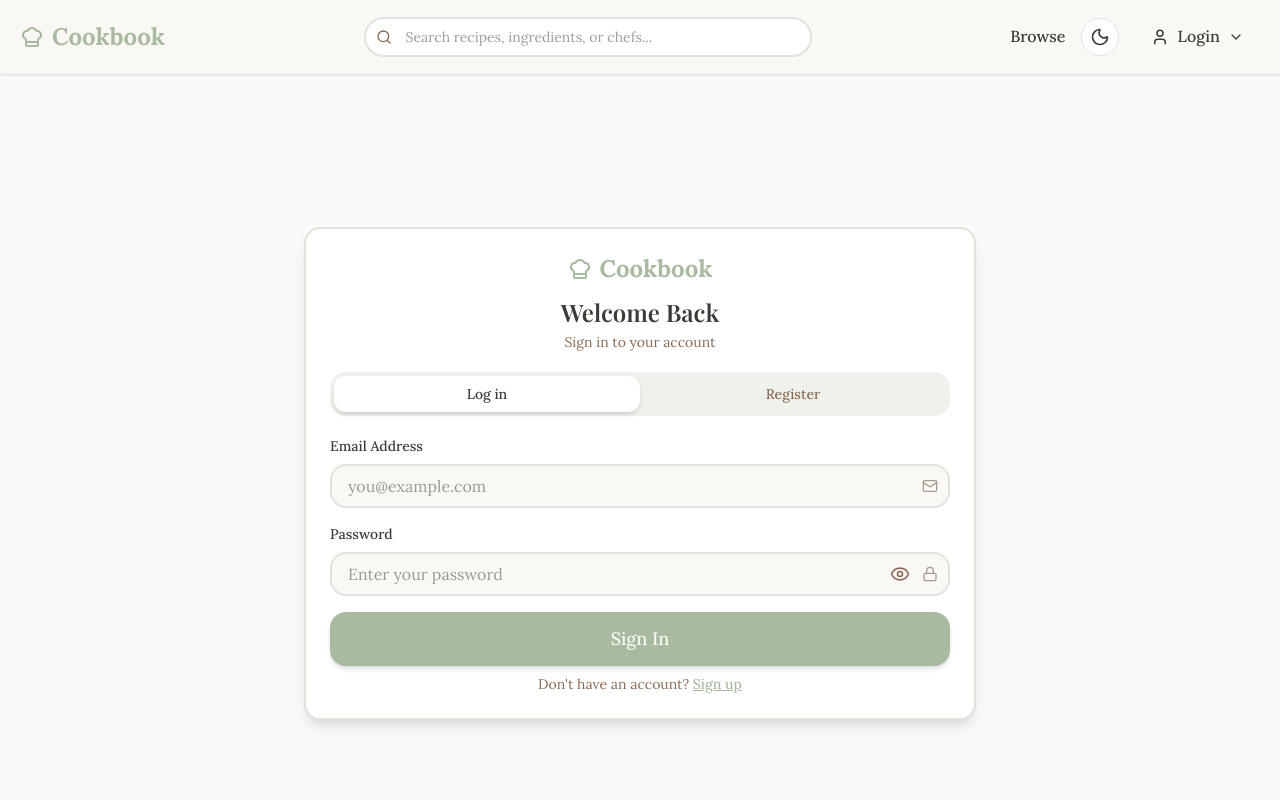
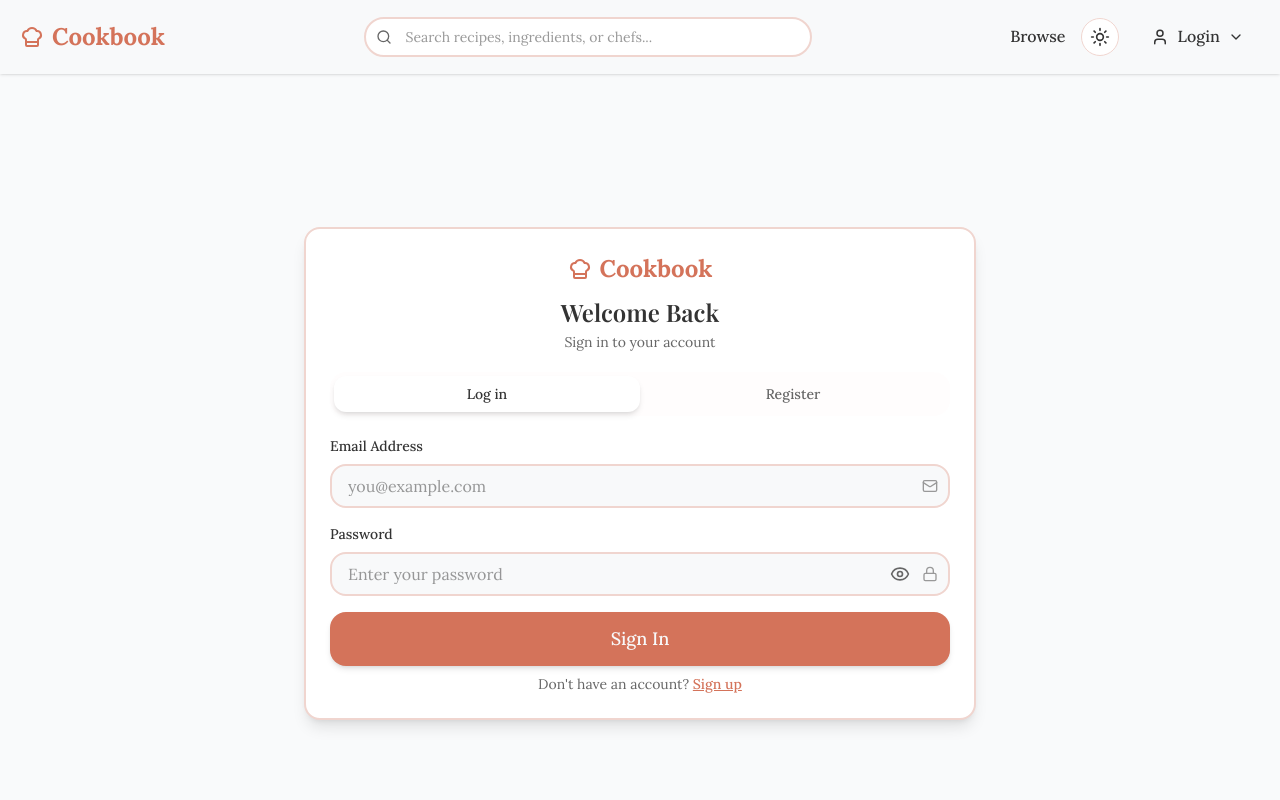
Before and after one commit to RhinoBytes/recipe-website, a Next.js app: page /auth in a window 1280 px wide. Shown: the top 800 px of the page. Built offline with nearby package versions, Linux system fonts and the light colour scheme; no server answers.

Commit message:
updated styling

```diff
--- a/app/layout.tsx
+++ b/app/layout.tsx
@@ -34,7 +34,7 @@ export default function RootLayout({
   children: React.ReactNode;
 }>) {
   return (
-    <html lang="en">
+    <html lang="en" data-theme="terracotta">
       <body
         className="antialiased"
       >
--- a/app/theme.css
+++ b/app/theme.css
@@ -1,43 +1,43 @@
 /**
  * Cottagecore Theme System
- * CSS custom properties for light and dark Cottagecore themes
+ * CSS custom properties for light, dark, and terracotta themes
  */
 
 /* Light Cottagecore Theme (Default) */
 :root,
-:root[data-theme='light-cottagecore'] {
+:root[data-theme="light-cottagecore"] {
   /* Background colors */
-  --bg: #FAF8F5;
-  --bg-secondary: #FFFFFF;
-  --bg-elevated: #FFFFFF;
+  --bg: #faf8f5;
+  --bg-secondary: #ffffff;
+  --bg-elevated: #ffffff;
 
   /* Text colors */
-  --text: #3E3B36;
-  --text-secondary: #8C6B56;
-  --text-muted: #A89B8F;
+  --text: #3e3b36;
+  --text-secondary: #8c6b56;
+  --text-muted: #a89b8f;
 
   /* Accent colors */
-  --accent: #A8BBA0;
-  --accent-hover: #92A589;
-  --accent-light: #C5D4BE;
+  --accent: #a8bba0;
+  --accent-hover: #92a589;
+  --accent-light: #c5d4be;
 
   /* Secondary accent */
-  --secondary: #EBC8C0;
-  --secondary-hover: #DDB3AA;
-  --secondary-light: #F5E0DC;
+  --secondary: #ebc8c0;
+  --secondary-hover: #ddb3aa;
+  --secondary-light: #f5e0dc;
 
   /* Highlight color */
-  --highlight: #F2E2B9;
-  --highlight-hover: #E6D4A3;
+  --highlight: #f2e2b9;
+  --highlight-hover: #e6d4a3;
 
   /* Border colors */
-  --border: #E5E1DA;
-  --border-light: #F0EDE6;
-  --border-dark: #D1CCC0;
+  --border: #e5e1da;
+  --border-light: #f0ede6;
+  --border-dark: #d1ccc0;
 
   /* Muted/brown tones */
-  --muted: #8C6B56;
-  --muted-light: #B5967D;
+  --muted: #8c6b56;
+  --muted-light: #b5967d;
 
   /* Shadow colors */
   --shadow-sm: rgba(62, 59, 54, 0.05);
@@ -45,46 +45,46 @@
   --shadow-lg: rgba(62, 59, 54, 0.15);
 
   /* State colors */
-  --success: #A8BBA0;
-  --error: #C97C6C;
-  --warning: #E6C577;
-  --info: #9DAFBD;
+  --success: #a8bba0;
+  --error: #c97c6c;
+  --warning: #e6c577;
+  --info: #9dafbd;
 }
 
 /* Dark Cottagecore Theme */
-:root[data-theme='dark-cottagecore'] {
+:root[data-theme="dark-cottagecore"] {
   /* Background colors */
-  --bg: #3D4A3F;
-  --bg-secondary: #4A5A4D;
+  --bg: #3d4a3f;
+  --bg-secondary: #4a5a4d;
   --bg-elevated: #556856;
 
   /* Text colors */
-  --text: #E5E1DA;
-  --text-secondary: #C5BDB0;
-  --text-muted: #A8BBA0;
+  --text: #e5e1da;
+  --text-secondary: #c5bdb0;
+  --text-muted: #a8bba0;
 
   /* Accent colors */
   --accent: #566350;
-  --accent-hover: #6A7863;
-  --accent-light: #7A8B76;
+  --accent-hover: #6a7863;
+  --accent-light: #7a8b76;
 
   /* Secondary accent */
-  --secondary: #C9A6A0;
-  --secondary-hover: #DDB8B2;
-  --secondary-light: #E0C3BE;
+  --secondary: #c9a6a0;
+  --secondary-hover: #ddb8b2;
+  --secondary-light: #e0c3be;
 
   /* Highlight color */
-  --highlight: #DCD2B2;
-  --highlight-hover: #E8DFC4;
+  --highlight: #dcd2b2;
+  --highlight-hover: #e8dfc4;
 
   /* Border colors */
-  --border: #5B4634;
-  --border-light: #6E5942;
-  --border-dark: #4A3828;
+  --border: #5b4634;
+  --border-light: #6e5942;
+  --border-dark: #4a3828;
 
   /* Muted/sage tones */
-  --muted: #A8BBA0;
-  --muted-light: #B8C7B0;
+  --muted: #a8bba0;
+  --muted-light: #b8c7b0;
 
   /* Shadow colors */
   --shadow-sm: rgba(0, 0, 0, 0.2);
@@ -92,10 +92,47 @@
   --shadow-lg: rgba(0, 0, 0, 0.4);
 
   /* State colors */
-  --success: #A8BBA0;
-  --error: #C97C6C;
-  --warning: #E6C577;
-  --info: #9DAFBD;
+  --success: #a8bba0;
+  --error: #c97c6c;
+  --warning: #e6c577;
+  --info: #9dafbd;
+}
+
+/* Terracotta Theme */
+:root[data-theme="terracotta"] {
+  /* Primary colors */
+  --accent: #d4735a; /* Warm terracotta */
+  --accent-hover: #b85c42; /* Dark terracotta */
+  --accent-light: #fef9f7; /* Soft accent background */
+
+  /* Background and text */
+  --bg: #f8f9fa; /* Page background */
+  --bg-secondary: #ffffff;
+  --bg-elevated: #fef9f7;
+
+  --text: #333; /* Main text */
+  --text-secondary: #666; /* Muted text */
+  --text-muted: #999;
+
+  /* Border */
+  --border: #f0d5cf; /* Standard border */
+  --border-light: #fef9f7;
+  --border-dark: #b85c42;
+
+  /* Muted tones */
+  --muted: #666;
+  --muted-light: #999;
+
+  /* Shadow colors */
+  --shadow-sm: rgba(0, 0, 0, 0.05);
+  --shadow-md: rgba(0, 0, 0, 0.1);
+  --shadow-lg: rgba(0, 0, 0, 0.15);
+
+  /* State colors */
+  --success: #28a745;
+  --warning: #ffc107;
+  --error: #dc3545;
+  --info: #6c757d;
 }
 
 /* Base typography styles */
@@ -114,3 +151,29 @@ body {
   transition-timing-function: cubic-bezier(0.4, 0, 0.2, 1);
   transition-duration: 0.2s;
 }
+/* Light Cottagecore */
+:root[data-theme="light-cottagecore"] {
+  --card-gradient: linear-gradient(
+    to bottom right,
+    rgba(168, 187, 160, 0.9),
+    rgba(140, 107, 86, 0.9)
+  );
+}
+
+/* Dark Cottagecore */
+:root[data-theme="dark-cottagecore"] {
+  --card-gradient: linear-gradient(
+    to bottom right,
+    rgba(61, 74, 63, 0.85),
+    rgba(30, 30, 30, 0.9)
+  );
+}
+
+/* Terracotta */
+:root[data-theme="terracotta"] {
+  --card-gradient: linear-gradient(
+    to bottom right,
+    rgba(212, 115, 90, 0.85),
+    rgba(184, 92, 66, 0.9)
+  );
+}
--- a/components/ThemeToggle.tsx
+++ b/components/ThemeToggle.tsx
@@ -1,12 +1,13 @@
 'use client';
 
 import { useEffect, useState } from 'react';
-import { Moon, Sun } from 'lucide-react';
+import { Moon, Sun, Palette } from 'lucide-react';
 
 // Available themes
 export const THEMES = {
   LIGHT: 'light-cottagecore',
   DARK: 'dark-cottagecore',
+  TERRACOTTA: 'terracotta',
 } as const;
 
 export type ThemeName = typeof THEMES[keyof typeof THEMES];
@@ -23,20 +24,21 @@ export function setTheme(theme: ThemeName) {
 
 /**
  * Gets the current theme from localStorage or returns default
+ * ✅ Default is now TERRACOTTA
  */
 export function getStoredTheme(): ThemeName {
-  if (typeof window === 'undefined') return THEMES.LIGHT;
+  if (typeof window === 'undefined') return THEMES.TERRACOTTA;
 
   const stored = localStorage.getItem(THEME_STORAGE_KEY) as ThemeName | null;
-  return stored || THEMES.LIGHT;
+  return stored || THEMES.TERRACOTTA;
 }
 
 /**
  * Theme toggle button component
- * Cycles between light and dark Cottagecore themes
+ * Cycles between light, dark, and terracotta themes
  */
 export default function ThemeToggle() {
-  const [currentTheme, setCurrentTheme] = useState<ThemeName>(THEMES.LIGHT);
+  const [currentTheme, setCurrentTheme] = useState<ThemeName>(THEMES.TERRACOTTA); // default Terracotta
   const [mounted, setMounted] = useState(false);
 
   // Initialize theme on mount
@@ -47,10 +49,17 @@ export default function ThemeToggle() {
     setMounted(true);
   }, []);
 
+  // Cycle through the available themes in order
   const toggleTheme = () => {
-    const newTheme = currentTheme === THEMES.LIGHT ? THEMES.DARK : THEMES.LIGHT;
-    setCurrentTheme(newTheme);
-    setTheme(newTheme);
+    const nextTheme =
+      currentTheme === THEMES.LIGHT
+        ? THEMES.DARK
+        : currentTheme === THEMES.DARK
+        ? THEMES.TERRACOTTA
+        : THEMES.LIGHT;
+
+    setCurrentTheme(nextTheme);
+    setTheme(nextTheme);
   };
 
   // Prevent hydration mismatch by not rendering until mounted
@@ -65,20 +74,29 @@ export default function ThemeToggle() {
     );
   }
 
-  const isDark = currentTheme === THEMES.DARK;
+  // Determine icon and labels
+  let Icon = Sun;
+  let nextThemeName = 'dark';
+
+  if (currentTheme === THEMES.LIGHT) {
+    Icon = Moon;
+    nextThemeName = 'dark';
+  } else if (currentTheme === THEMES.DARK) {
+    Icon = Palette; // shows terracotta next
+    nextThemeName = 'terracotta';
+  } else if (currentTheme === THEMES.TERRACOTTA) {
+    Icon = Sun;
+    nextThemeName = 'light';
+  }
 
   return (
     <button
       onClick={toggleTheme}
       className="p-2 rounded-full bg-bg-secondary border border-border hover:bg-accent-light transition-colors"
-      aria-label={`Switch to ${isDark ? 'light' : 'dark'} theme`}
-      title={`Switch to ${isDark ? 'light' : 'dark'} theme`}
+      aria-label={`Switch to ${nextThemeName} theme`}
+      title={`Switch to ${nextThemeName} theme`}
     >
-      {isDark ? (
-        <Sun size={20} className="text-text" />
-      ) : (
-        <Moon size={20} className="text-text" />
-      )}
+      <Icon size={20} className="text-text" />
     </button>
   );
 }
--- a/components/layout/MobileMenu.tsx
+++ b/components/layout/MobileMenu.tsx
@@ -15,9 +15,10 @@ interface MobileMenuProps {
 }
 
 export default function MobileMenu({ navLinks, mobileMenuOpen, setMobileMenuOpen }: MobileMenuProps) {
-  const { isAuthenticated, loading, logout } = useAuth();
+  const { user, isAuthenticated, loading, logout } = useAuth();
   const [searchQuery, setSearchQuery] = useState('');
   const router = useRouter();
+
 
   if (!mobileMenuOpen) return null;
 
@@ -74,7 +75,7 @@ export default function MobileMenu({ navLinks, mobileMenuOpen, setMobileMenuOpen
           // Authenticated user options
           <>
             <Link
-              href="/profile"
+              href={`/profile/${user?.id}`}
               onClick={handleLinkClick}
               className="flex items-center gap-3 text-text font-medium hover:text-accent transition-colors py-1"
             >
--- a/components/layout/UserDropdown.tsx
+++ b/components/layout/UserDropdown.tsx
@@ -83,7 +83,7 @@ export default function UserDropdown({ dropdownOpen, setDropdownOpen, dropdownRe
               Logged in as {user?.email || user?.username}
             </div>
             <Link
-              href={`/profile/${user?.userId}`}
+              href={`/profile/${user?.id}`}
               onClick={() => setDropdownOpen(false)}
               className="flex items-center gap-3 px-4 py-3 text-text hover:bg-accent-light/30 hover:text-accent transition-colors"
             >
--- a/components/ui/ChefSpotlight.tsx
+++ b/components/ui/ChefSpotlight.tsx
@@ -8,6 +8,7 @@ interface ChefSpotlightProps {
 }
 
 export default function ChefSpotlight({ chef }: ChefSpotlightProps) {
+   console.log(`Chef ID: ${chef.id}`);
   return (
     <section className="py-16 bg-bg">
       <div className="max-w-2xl mx-auto px-4">
@@ -29,7 +30,8 @@ export default function ChefSpotlight({ chef }: ChefSpotlightProps) {
           </div>
           <p className="text-text-secondary mb-6">{chef.quote}</p>
           <div className="flex gap-3">
-            <Button as="link" href={`/profile/${chef.id}`} variant="secondary" size="md">
+            <Button as="link" href={`/profile/${chef.id}`} variant="primary" size="md">
+
               <User size={18} /> View Profile
             </Button>
             <Button as="link" href={`/browse?author=${encodeURIComponent(chef.name)}`} variant="primary" size="md">
```
Also changed, not shown: app/api/chefs/chefSpotlight/route.ts (+4 -3 lines), app/page.tsx (+20 -14 lines), app/profile/[userId]/page.tsx (+12 -38 lines), components/Button.tsx (+4 -4 lines).
